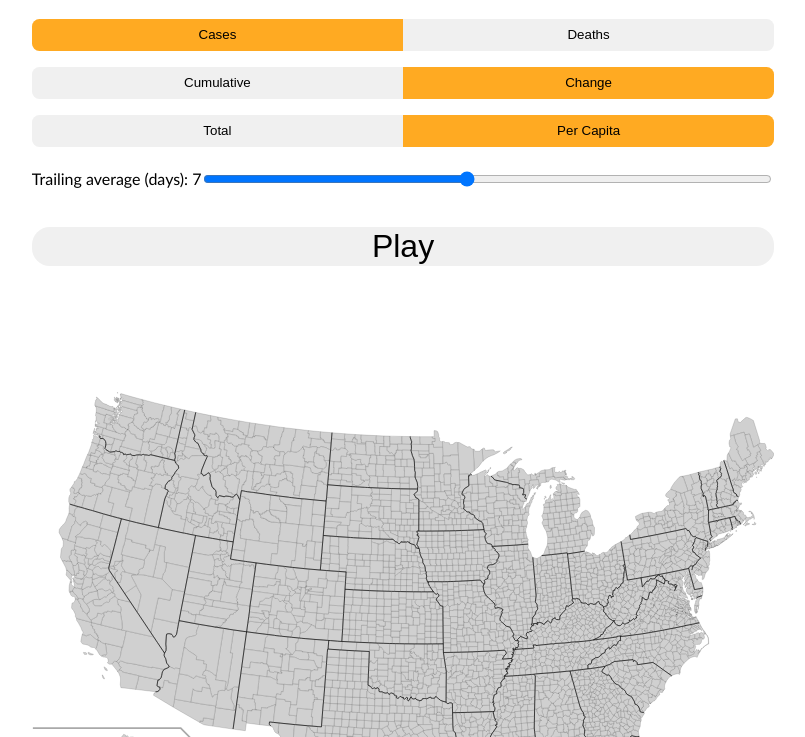
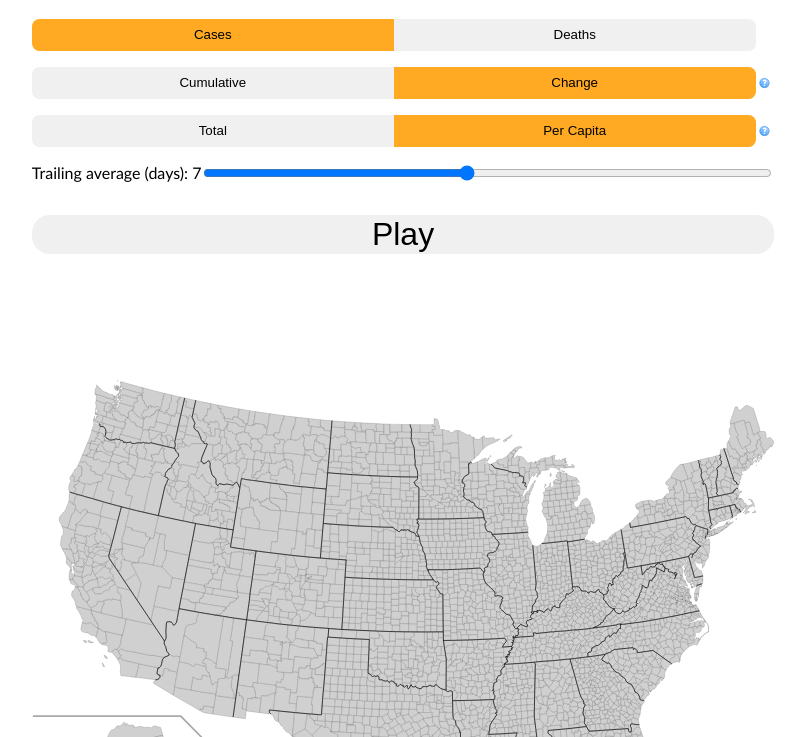
Before and after one commit to yunfeim/covid-viz, a plain HTML site: page index.html in a window 1280 px wide. Shown: the part 63-800 px from the top of the page, without its empty margins (237-1042 px from the left). Drawn offline with Linux system fonts and the light colour scheme.

Commit message:
implemented help dialogs

```diff
--- a/index.css
+++ b/index.css
@@ -37,8 +37,11 @@ h1 {
     gap: 1em 0;
 }
 
-#options-container>* {
-    height: 2em;
+#options-container>.binary-choice {
+    --first-line-height: 2em;
+    min-height: var(--first-line-height);
+    display: grid;
+    grid-template: var(--first-line-height) min-content / repeat(2, 1fr) 2ch;
 }
 
 #play-button {
@@ -60,37 +63,54 @@ h1 {
     grid-template: 1fr / repeat(2, 1fr);
 }
 
+.help {
+    display: flex;
+    align-items: center;
+    padding: 0 20%;
+}
+
+.help>svg {
+    display: block;
+    width: 100%;
+    height: 100%;
+}
+
+.help-content {
+    grid-column: 1 / 3;
+    padding-inline-start: 4ch;
+}
+
 button {
     width: 100%;
     border-width: 0;
     outline-width: 0;
 }
 
-.binary-choice>* {
+.binary-choice>button {
     display: flex;
     align-items: center;
     justify-content: center;
     background-color: var(--plain-color);
 }
 
-.binary-choice>*:first-child {
+.binary-choice>button:first-of-type {
     border-radius: 1ch 0 0 1ch;
 }
 
-.binary-choice>*:last-child {
+.binary-choice>button:last-of-type {
     border-radius: 0 1ch 1ch 0;
 }
 
-.binary-choice>*:hover {
+.binary-choice>button:hover {
     cursor: default;
     background-color: var(--bright-color);
 }
 
-.binary-choice>*.selected:not(.overshadowed) {
+.binary-choice>button.selected:not(.overshadowed) {
     background-color: var(--bright-color);
 }
 
-.binary-choice>*.selected.overshadowed {
+.binary-choice>button.selected.overshadowed {
     background-color: var(--semi-bright-color);
 }
 
--- a/index.html
+++ b/index.html
@@ -6,6 +6,12 @@
     <script src="index.js" defer></script>
     <link href="index.css" rel="stylesheet" />
 </head>
+<template id="help-system">
+    <div class="help">
+        <svg></svg>
+    </div>
+    <div class="help-content" hidden></div>
+</template>
 
 <body>
     <h1>COVID Visualizer</h1>
@@ -15,11 +21,11 @@
                 <button>Cases</button>
                 <button>Deaths</button>
             </article>
-            <article class="binary-choice" id="type">
+            <article class="binary-choice" id="type" data-help="Whether to show the cumulative count for a region or to show the day-by-day change">
                 <button>Cumulative</button>
                 <button>Change</button>
             </article>
-            <article class="binary-choice" id="value">
+            <article class="binary-choice" id="value" data-help="Whether to show the total count in a region or the total count divided by the corresponding population">
                 <button>Total</button>
                 <button>Per Capita</button>
             </article>
@@ -32,7 +38,7 @@
         <button id="play-button">Play</button>
         <section id="viz-container">
             <div id="date-display"></div>
-            <div id="map"></div>
+            <svg id="map"></svg>
         </section>
     </main>
 </body>
--- a/index.js
+++ b/index.js
@@ -556,6 +556,32 @@ const initializeButtons = (buttons) => {
     perCapita.select();
 };
 
+/* set up the help icons to display a help dialog */
+const initializeHelpDialogs = async () => {
+    const helpSystem = document.getElementById('help-system').content;
+    const helpSVG = await fetch('./question-mark.svg')
+        .then(res => res.text()).then(raw => {
+            const parser = new DOMParser();
+            return parser.parseFromString(raw, 'image/svg+xml')
+                .querySelector('svg');
+        });
+
+    const optionsContainer = document.getElementById('options-container');
+    for (const option of optionsContainer.children) {
+        if (option.hasAttribute('data-help')) {
+            const [helpButton, helpDialog] = helpSystem
+                .cloneNode(true).children;
+            option.append(helpButton, helpDialog);
+            const icon = document.adoptNode(helpSVG.cloneNode(true));
+            helpButton.querySelector('svg').replaceWith(icon);
+            helpDialog.textContent = option.getAttribute('data-help');
+            helpButton.addEventListener('click', () => {
+                helpDialog.hidden = !helpDialog.hidden;
+            });
+        }
+    }
+};
+
 /* find the identifier for the dataset matching the user's selected options */
 const calculateDatasetIdentifiers = ({ buttons, rangeSelectors }) => {
     const { deaths, change, perCapita } = buttons;
@@ -570,9 +596,10 @@ const calculateDatasetIdentifiers = ({ buttons, rangeSelectors }) => {
 
 /* main action on page */
 const main = async () => {
+    await loadMap();
     const { buttons, rangeSelectors } = loadInputs();
     initializeButtons(buttons);
-    await loadMap();
+    await initializeHelpDialogs();
     const playAnimation = getAnimator();
     const playButton = document.getElementById('play-button');
     playButton.addEventListener('click', async () => {
```
Also changed, not shown: README.md, question-mark.svg (added).
